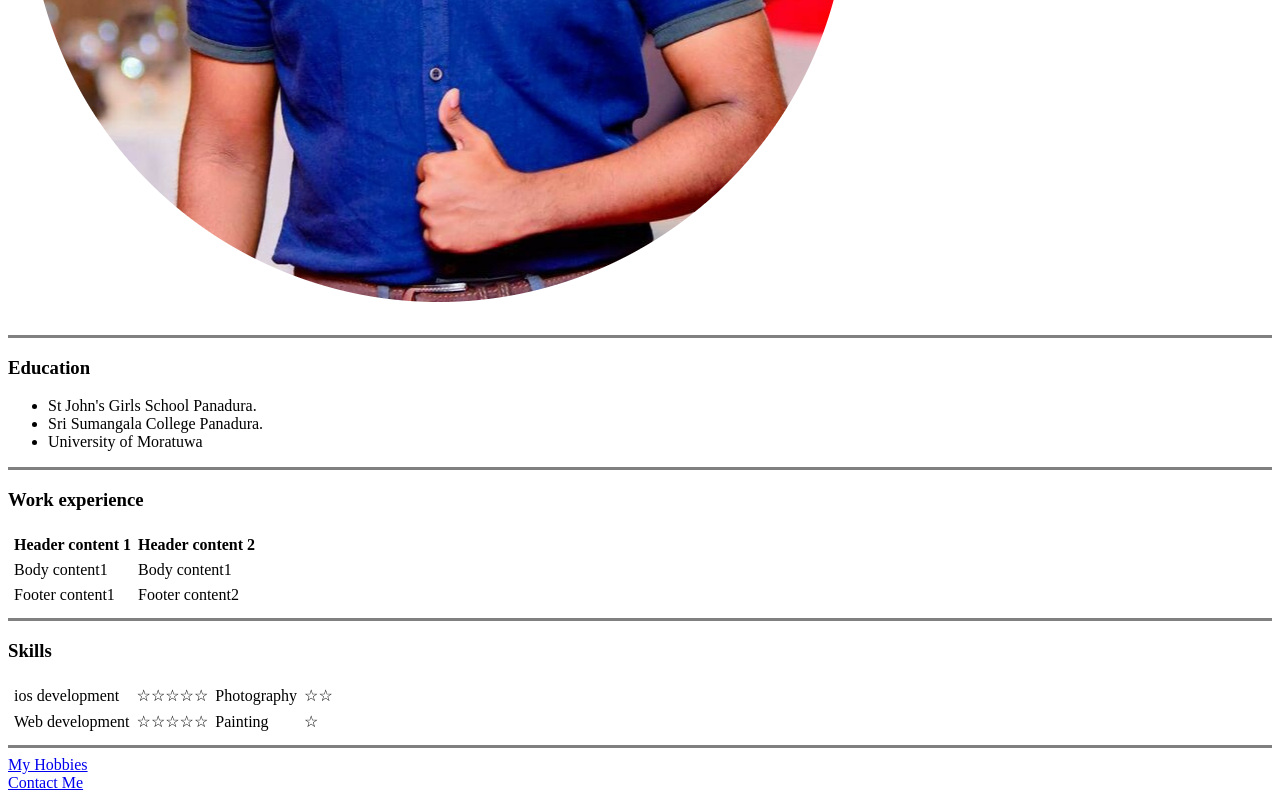
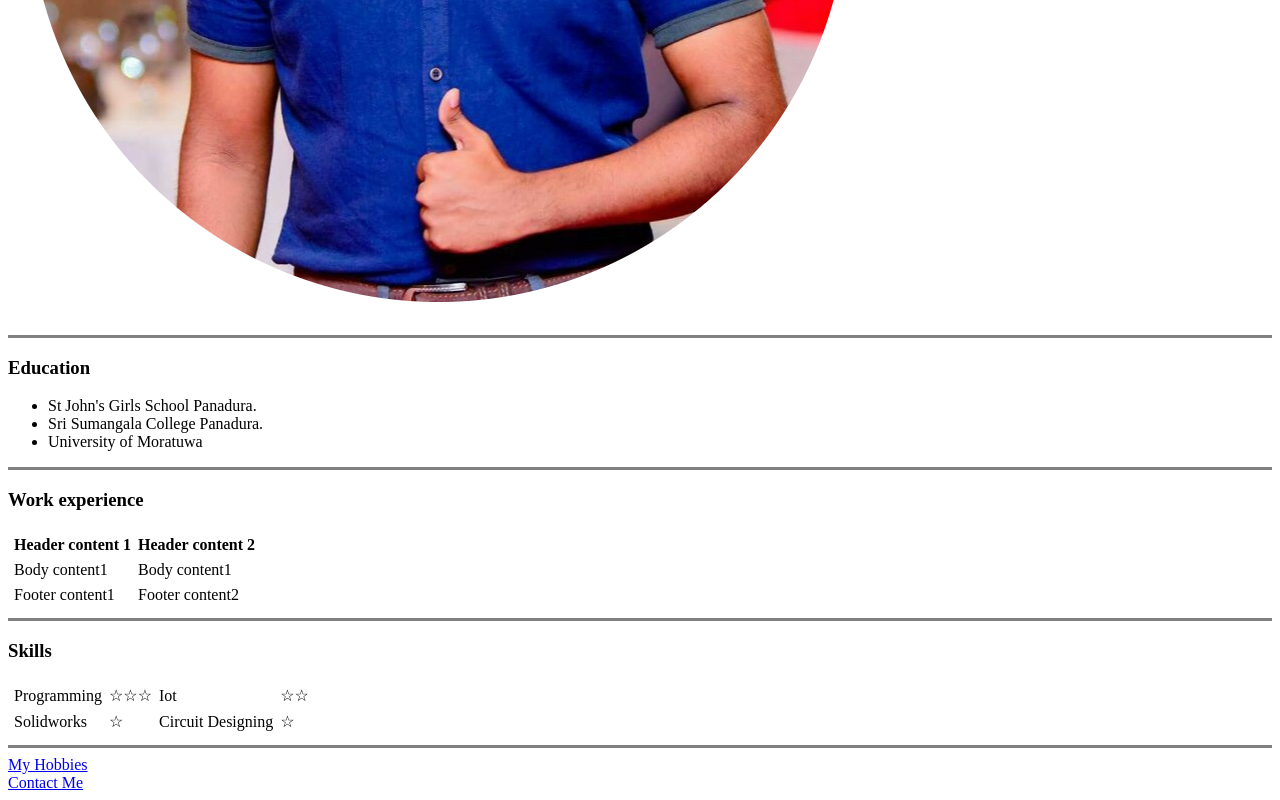
Before and after one commit to rumalpethangoda/cv, a plain HTML site: page index.html in a window 1280 px wide. Shown: the part 546-1346 px from the top of the page. Drawn offline with Linux system fonts and the light colour scheme.

Commit message:
Update index.html

```diff
--- a/index.html
+++ b/index.html
@@ -52,15 +52,15 @@
         <h3>Skills</h3>
         <table cellspacing = "5">
             <tr>
-                <td>ios development</td>
-                <td>☆☆☆☆☆</td>
-                <td>Photography</td>
+                <td>Programming</td>
+                <td>☆☆☆</td>
+                <td>Iot</td>
                 <td>☆☆</td>
             </tr>
             <tr>
-                <td>Web development</td>
-                <td>☆☆☆☆☆</td>
-                <td>Painting</td>
+                <td>Solidworks</td>
+                <td>☆</td>
+                <td>Circuit Designing</td>
                 <td>☆</td>
             </tr>
         </table>
```
